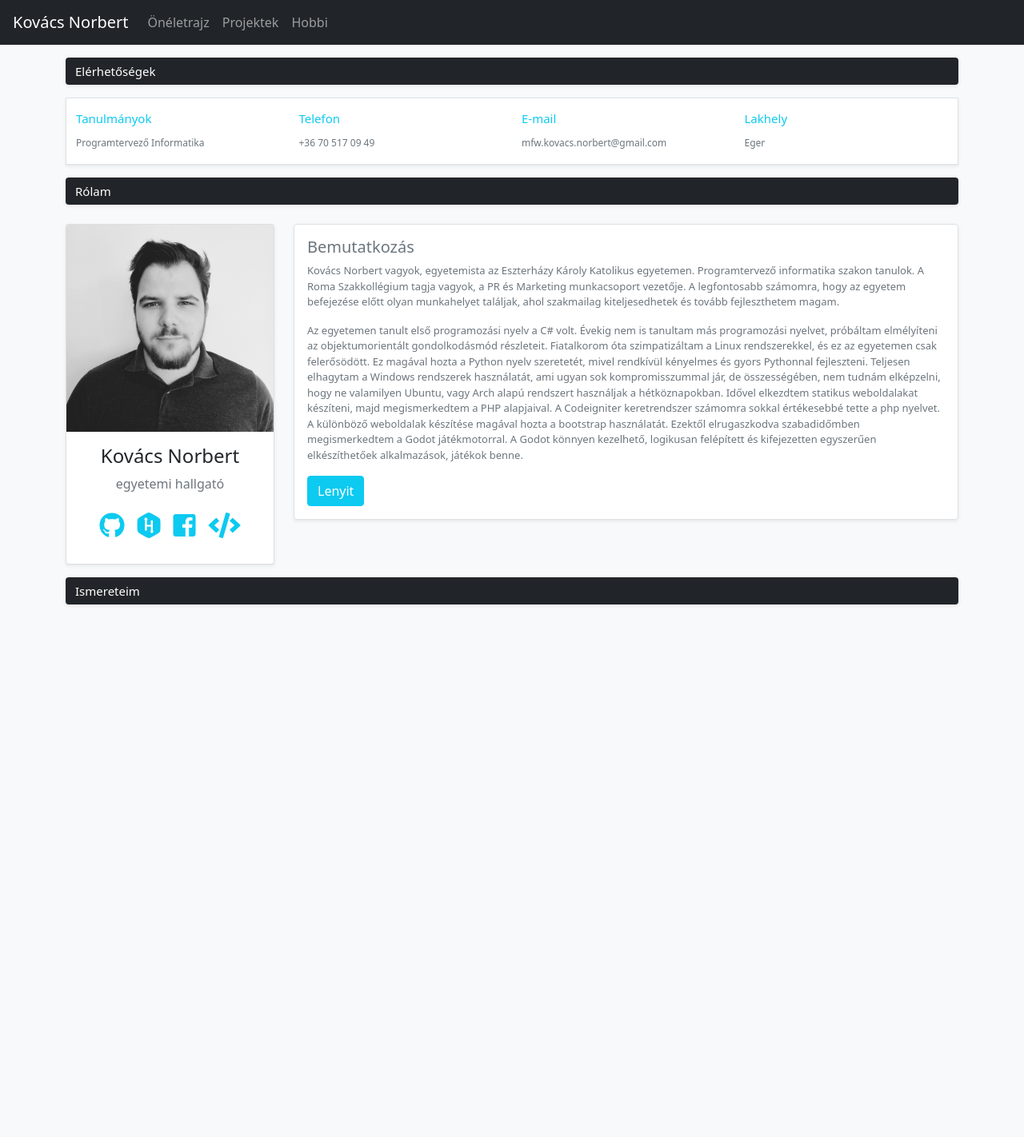
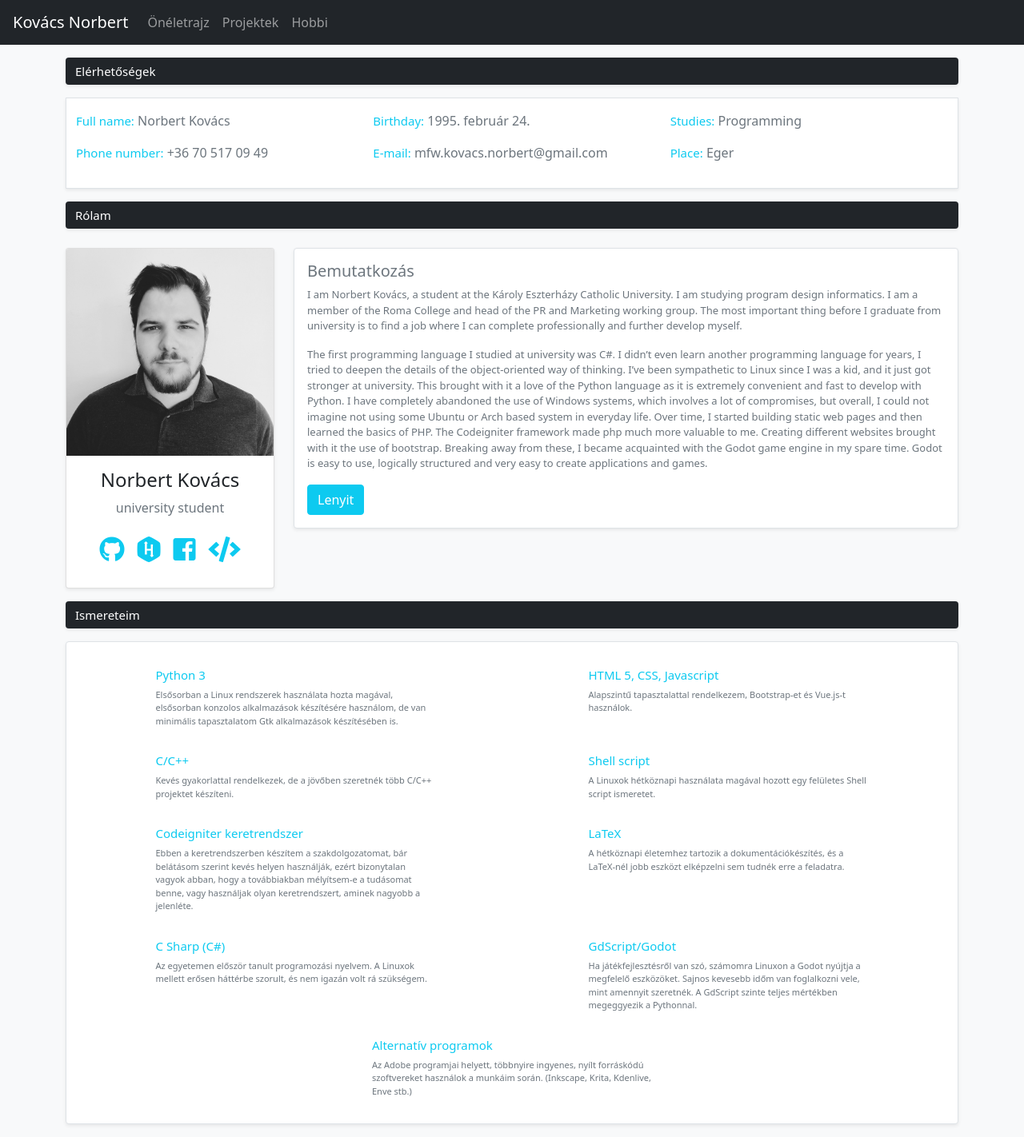
Before and after one commit to Gellifree/vue-portfolio, a Vue app: page / in a window 1280 px wide. Shown: the whole page at 80% size. Before the commit the page ends 800 px from the top, so only its background shows below. Built offline with nearby package versions, Linux system fonts and the light colour scheme.

Commit message:
feat: added skills, and fixed basic information bar

```diff
--- a/src/App.vue
+++ b/src/App.vue
@@ -2,30 +2,33 @@
 <Navbar/>
   <div class="container mt-3">
     <BlockTitle title_text="Elérhetőségek"/>
-    <BasicInfomration/>
+    <BasicInformation/>
     <BlockTitle title_text="Rólam"/>
     <IntroductionBlock/>
     <BlockTitle title_text="Ismereteim"/>
+    <Stack/>
   </div>
 </template>
 
 <script>
-import BasicInfomration from './components/BasicInfomration.vue'
+import BasicInformation from './components/BasicInformation.vue'
 import BlockTitle from './components/BlockTitle.vue'
 import IntroductionBlock from './components/IntroductionBlock.vue'
 import Navbar from './components/Navbar.vue'
+import Stack from './components/Stack.vue'
 
 
 export default {
   provide: {
-    language: 'hungarian'
+    language: 'english'
   },
   name: 'App',
   components: {
-    BasicInfomration,
+    BasicInformation,
     BlockTitle,
     IntroductionBlock,
-    Navbar
+    Navbar,
+    Stack
   }
 }
 </script>
--- a/src/components/BasicInfomration.vue
+++ b/src/components/BasicInformation.vue
@@ -7,21 +7,29 @@
     </ul>
 -->
     <div class="row bg-white border py-3 shadow-sm">
-      <div class="col col-s" v-for="(value, key) in final_data.informations" :key="key">
-        <h6 class="text-info medium-text">{{ key }}</h6> <span class="small-text text-secondary">{{ value }}</span>
+      <div class="col" v-for="(value, key) in final_data.informations" :key="key">
+        <!-- <h6 class="text-info medium-text">{{ key }}</h6> <span class="small-text text-secondary">{{ value }}</span> -->
+          <BasicInformationBlock :type="key" :data="value" />
       </div>
     </div>
   </div>
 </template>
 
 <script>
+import BasicInformationBlock from './BasicInformationBlock.vue'
+
 export default {
   name: 'Basic Information Component',
   inject: ['language'],
+  components: {
+    BasicInformationBlock
+  },
   data() {
     return {
       hungarian_lang: {
         informations: {
+          'Teljes név' : 'Kovács Norbert',
+          'Születési dátum' : '1995. február 24.',
           'Tanulmányok': 'Programtervező Informatika',
           'Telefon': '+36 70 517 09 49',
           'E-mail': 'mfw.kovacs.norbert@gmail.com',
@@ -31,9 +39,11 @@ export default {
       english_lang: {
         informations: {
           'Full name': 'Norbert Kovács',
+          'Birthday' : '1995. február 24.',
           'Studies': 'Programming',
           'Phone number': '+36 70 517 09 49',
           'E-mail': 'mfw.kovacs.norbert@gmail.com',
+          'Place': 'Eger'
         }
       },
       final_data: {
--- /dev/null
+++ b/src/components/BasicInformationBlock.vue
@@ -0,0 +1,28 @@
+<template lang="html">
+  <div class="info_block">
+      <h6 class="text-info">{{type}}:</h6> <p class="text-secondary">{{data}}</p>
+  </div>
+
+</template>
+
+<script>
+export default {
+  props: {
+    type : String,
+    data : String
+  }
+}
+</script>
+
+<style lang="css" scoped>
+h6 {
+  display: inline-block;
+}
+p {
+  display: inline-block;
+}
+
+.info_block {
+  width: 340px;
+}
+</style>
--- /dev/null
+++ b/src/components/Stack.vue
@@ -0,0 +1,61 @@
+<template lang="html">
+  <div class="bg-white shadow-sm border p-3 rounded my-3 mx-0 row">
+    <div class="col mt-3" v-for="(value, key) in skills" :key="key">
+      <StackBlock class="mx-auto" :stack_title="value.title" :stack_description="value.description"/>
+    </div>
+  </div>
+</template>
+
+<script>
+import StackBlock from './StackBlock.vue'
+export default {
+  components: {
+    StackBlock
+  },
+  data() {
+    return {
+      skills: [
+        {
+          'title' : 'Python 3',
+          'description' : 'Elsősorban a Linux rendszerek használata hozta magával, elsősorban konzolos alkalmazások készítésére használom, de van minimális tapasztalatom Gtk alkalmazások készítésében is.'
+        },
+        {
+          'title' : 'HTML 5, CSS, Javascript',
+          'description' : 'Alapszintű tapasztalattal rendelkezem, Bootstrap-et és Vue.js-t használok.'
+        },
+        {
+          'title' : 'C/C++',
+          'description' : 'Kevés gyakorlattal rendelkezek, de a jövőben szeretnék több C/C++ projektet készíteni.'
+        },
+        {
+          'title' : 'Shell script',
+          'description' : 'A Linuxok hétköznapi használata magával hozott egy felületes Shell script ismeretet.'
+        },
+        {
+          'title' : 'Codeigniter keretrendszer',
+          'description' : 'Ebben a keretrendszerben készítem a szakdolgozatomat, bár belátásom szerint kevés helyen használják, ezért bizonytalan vagyok abban, hogy a továbbiakban mélyítsem-e a tudásomat benne, vagy használjak olyan keretrendszert, aminek nagyobb a jelenléte.'
+        },
+        {
+          'title' : 'LaTeX',
+          'description' : 'A hétköznapi életemhez tartozik a dokumentációkészítés, és a LaTeX-nél jobb eszközt elképzelni sem tudnék erre a feladatra. '
+        },
+        {
+          'title' : 'C Sharp (C#)',
+          'description' : 'Az egyetemen először tanult programozási nyelvem. A Linuxok mellett erősen háttérbe szorult, és nem igazán volt rá szükségem.'
+        },
+        {
+          'title' : 'GdScript/Godot',
+          'description' : 'Ha játékfejlesztésről van szó, számomra Linuxon a Godot nyújtja a megfelelő eszközöket. Sajnos kevesebb időm van foglalkozni vele, mint amennyit szeretnék. A GdScript szinte teljes mértékben megeggyezik a Pythonnal.'
+        },
+        {
+          'title' : 'Alternatív programok',
+          'description' : 'Az Adobe programjai helyett, többnyire ingyenes, nyílt forráskódú szoftvereket használok a munkáim során. (Inkscape, Krita, Kdenlive, Enve stb.)'
+        }
+      ]
+    }
+  }
+}
+</script>
+
+<style lang="css" scoped>
+</style>
--- /dev/null
+++ b/src/components/StackBlock.vue
@@ -0,0 +1,27 @@
+<template lang="html">
+  <div class="stack_block">
+    <h6 class="text-info"> {{ stack_title }} </h6>
+    <p class="text-secondary"> {{ stack_description }} </p>
+  </div>
+
+</template>
+
+<script>
+export default {
+  props: {
+    stack_title: String,
+    stack_description: String
+  }
+}
+</script>
+
+<style lang="css" scoped>
+p {
+  font-size: 11px;
+}
+
+.stack_block{
+  width: 350px;
+
+}
+</style>
```
